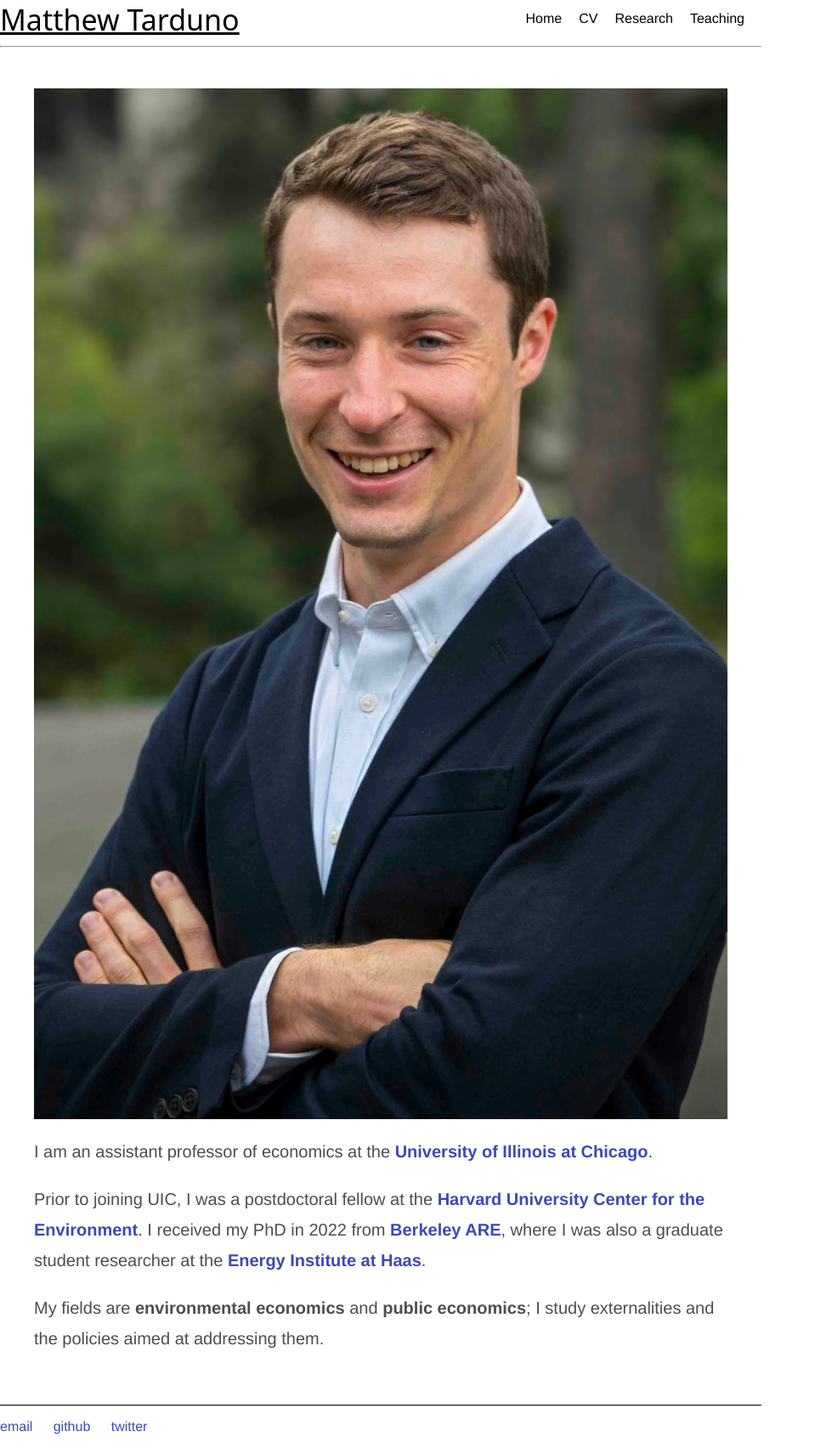
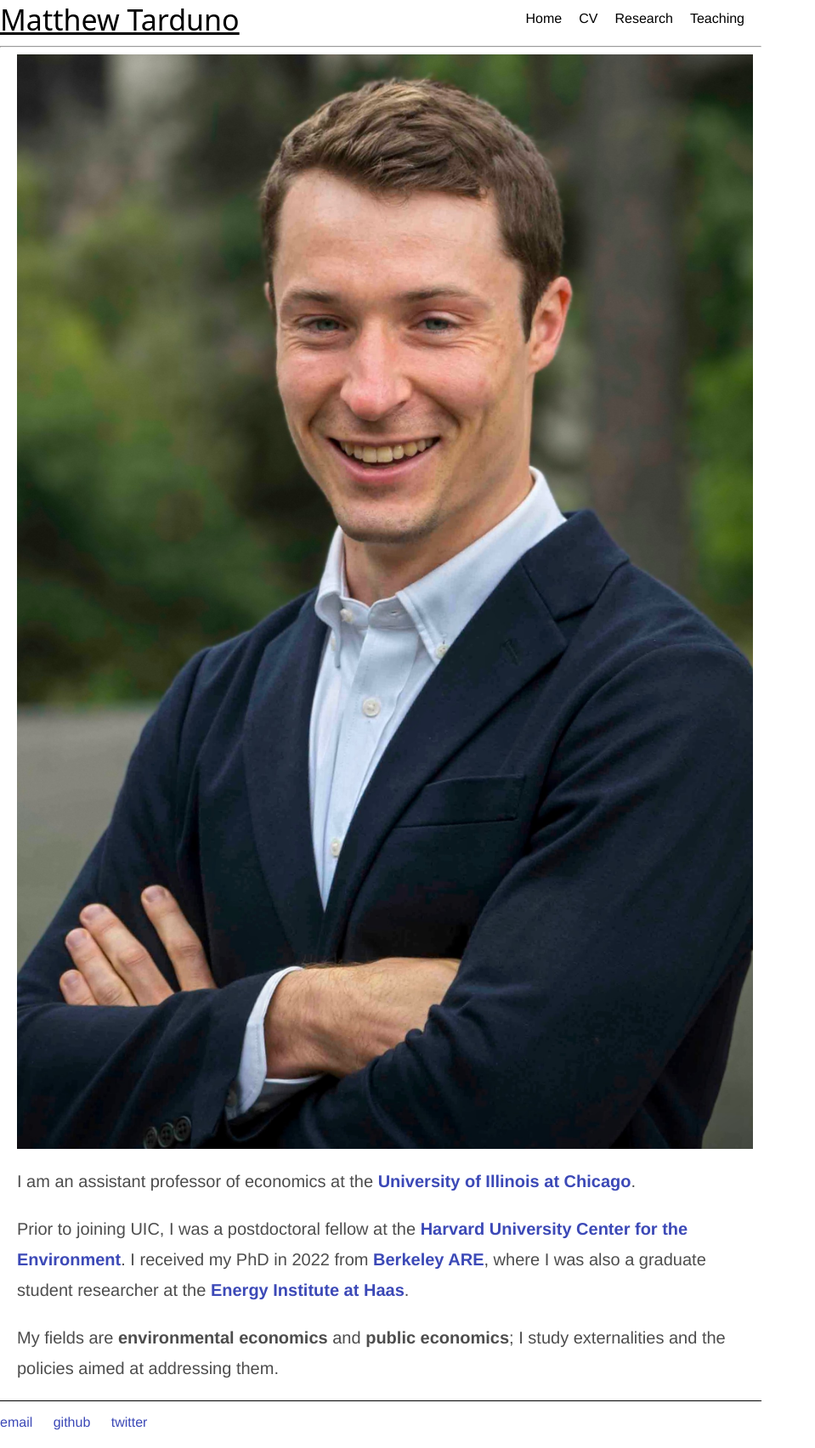
Before and after one commit to Matt-Tarduno/Matt-Tarduno.github.io, a Jekyll site: the page built from mobile/index.html, in a window 1280 px wide. Shown: the whole page at 85% size, without its empty margins (0-959 px from the left). Built offline with Jekyll 4.4.1, drawn with Linux system fonts in a browser that asks for light colours.

Commit message:
Update index.html

```diff
--- a/mobile/index.html
+++ b/mobile/index.html
@@ -19,14 +19,14 @@ sitemap:
         }
 
         .container {
-            max-width: 100%; /* Take up full screen width on mobile */
+            max-width: 100%; /* Full width */
             margin: 0 auto;
-            padding: 15px; /* Small padding for breathing room */
+            padding-left: 10px;  /* Small padding on the left */
+            padding-right: 5px;  /* Reduced padding on the right */
         }
 
         .content {
-            padding: 10px;
-            text-align: left; /* Left-align the text */
+            text-align: left; /* Ensure text is left-aligned */
         }
 
         img {
```
